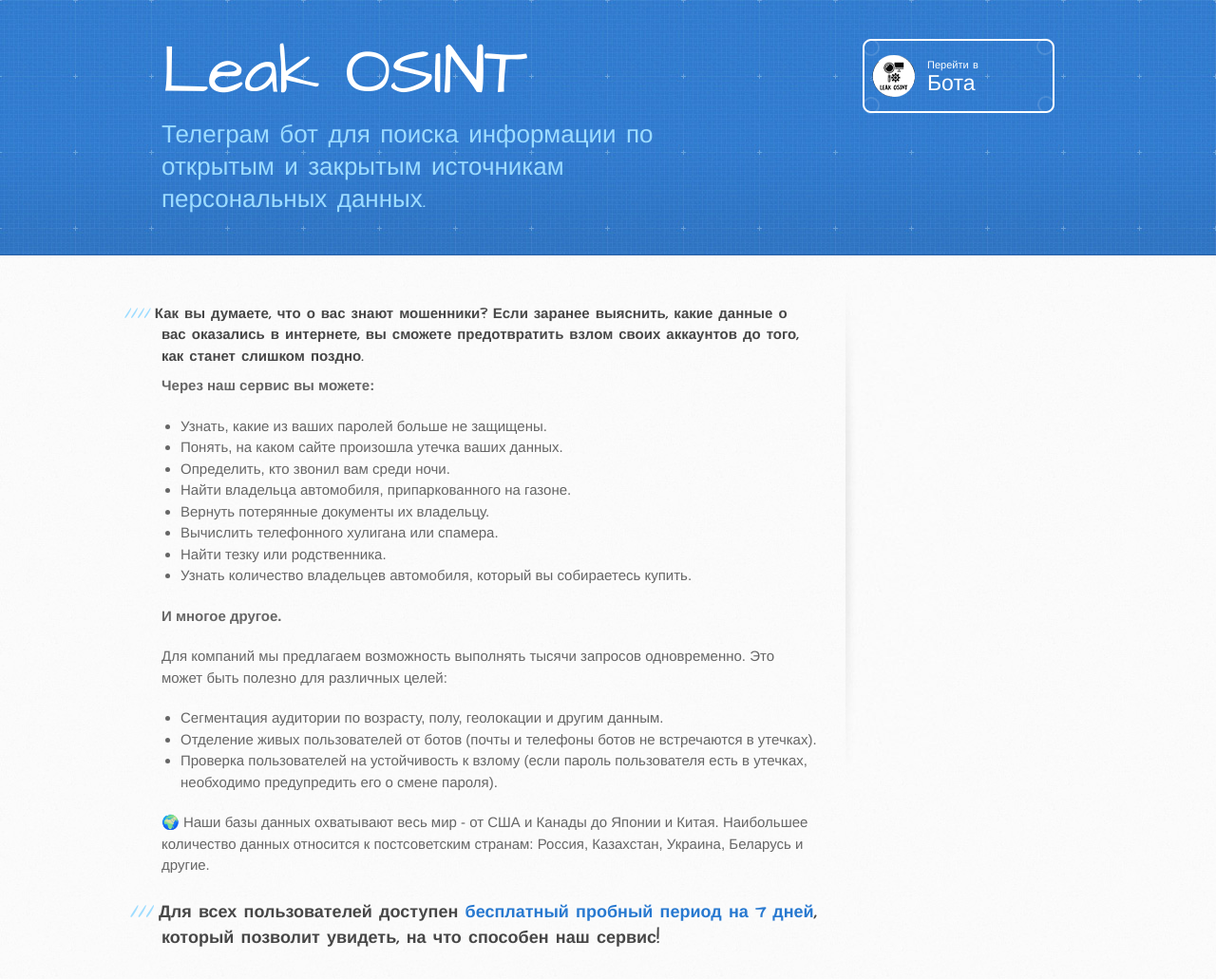
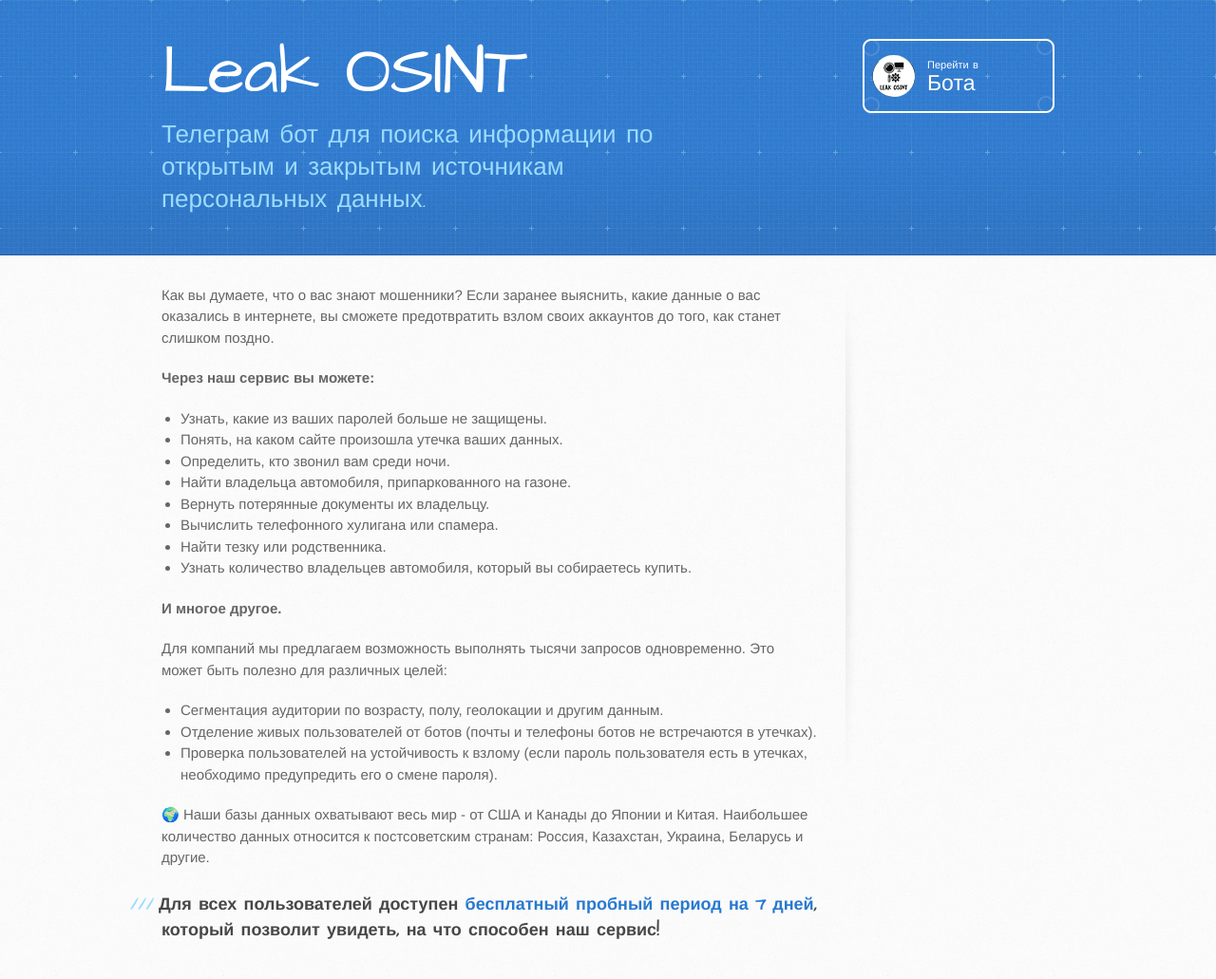
Before and after one commit to LeakOSINT/LeakOSINT.github.io, a Jekyll site: the page built from index.md, in a window 1280 px wide. Shown: the whole page at 95% size. Built offline with Jekyll 4.4.1, drawn with Linux system fonts in a browser that asks for light colours; our own code applies the rules of GitHub Pages for plain Markdown files.

```diff
--- a/index.md
+++ b/index.md
@@ -1,4 +1,5 @@
-#### Как вы думаете, что о вас знают мошенники? Если заранее выяснить, какие данные о вас оказались в интернете, вы сможете предотвратить взлом своих аккаунтов до того, как станет слишком поздно.
+Как вы думаете, что о вас знают мошенники? Если заранее выяснить, какие данные о вас оказались в интернете, вы сможете предотвратить взлом своих аккаунтов до того, как станет слишком поздно.
+
 
 **Через наш сервис вы можете:**
 
```
